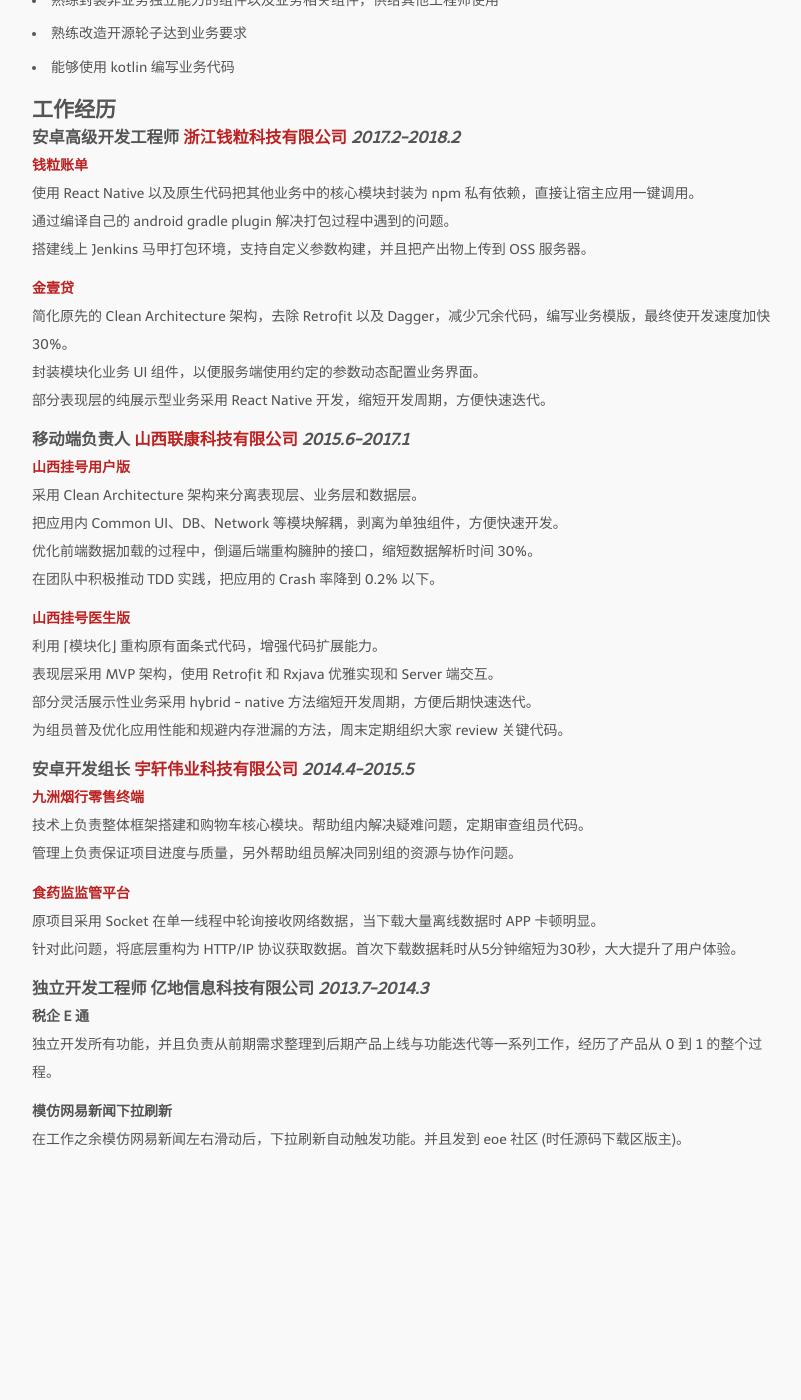
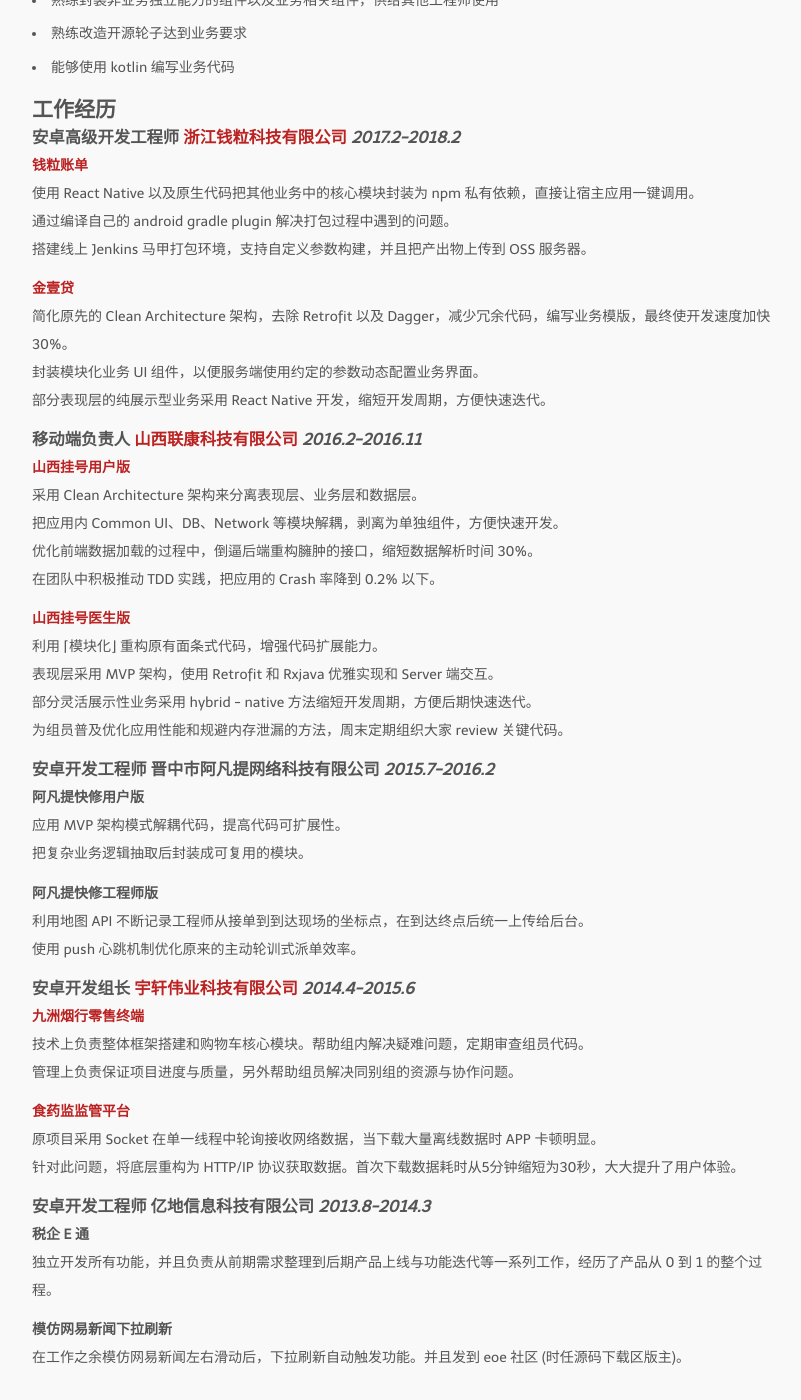
Before and after one commit to johnwatsondev/johnwatsondev.github.io, a Jekyll site: the page built from mycv.md, in a window 1280 px wide and 1400 px high, scrolled down 594 px. Shown: the whole window, without its empty margins (233-1034 px from the left). Built offline with Jekyll 4.4.1, drawn with Linux system fonts in a browser that asks for light colours; nearby versions of some CDN libraries; some web fonts are replaced; before the commit the page ends 1776 px from its top, so only the background shows below that.

Commit message:
Update: work experience of CV

```diff
--- a/mycv.md
+++ b/mycv.md
@@ -26,6 +26,7 @@ permalink: /mycv
 - 能够使用 kotlin 编写业务代码
 
 ## 工作经历
+
 ### 安卓高级开发工程师 [浙江钱粒科技有限公司](https://www.fqgj.net/) *2017.2-2018.2*
 
 #### [钱粒账单](http://sj.qq.com/myapp/detail.htm?apkName=com.qianlizhangdan.app)
@@ -38,7 +39,7 @@ permalink: /mycv
 封装模块化业务 UI 组件，以便服务端使用约定的参数动态配置业务界面。
 部分表现层的纯展示型业务采用 React Native 开发，缩短开发周期，方便快速迭代。
 
-### 移动端负责人 [山西联康科技有限公司](http://www.sx-uh.com/) *2015.6-2017.1*
+### 移动端负责人 [山西联康科技有限公司](http://www.sx-uh.com/) *2016.2-2016.11*
 
 #### [山西挂号用户版](http://sj.qq.com/myapp/detail.htm?apkName=com.uh.rdsp)
 采用 Clean Architecture 架构来分离表现层、业务层和数据层。
@@ -52,7 +53,17 @@ permalink: /mycv
 部分灵活展示性业务采用 hybrid - native 方法缩短开发周期，方便后期快速迭代。
 为组员普及优化应用性能和规避内存泄漏的方法，周末定期组织大家 review 关键代码。
 
-### 安卓开发组长 [宇轩伟业科技有限公司](http://www.yuxuanweiye.com/) *2014.4-2015.5*
+### 安卓开发工程师 晋中市阿凡提网络科技有限公司 *2015.7-2016.2*
+
+#### 阿凡提快修用户版
+应用 MVP 架构模式解耦代码，提高代码可扩展性。
+把复杂业务逻辑抽取后封装成可复用的模块。
+
+#### 阿凡提快修工程师版
+利用地图 API 不断记录工程师从接单到到达现场的坐标点，在到达终点后统一上传给后台。
+使用 push 心跳机制优化原来的主动轮训式派单效率。
+
+### 安卓开发组长 [宇轩伟业科技有限公司](http://www.yuxuanweiye.com/) *2014.4-2015.6*
 
 #### [九洲烟行零售终端](http://www.yuxuanweiye.com/product/show-120.aspx)
 技术上负责整体框架搭建和购物车核心模块。帮助组内解决疑难问题，定期审查组员代码。
@@ -62,7 +73,7 @@ permalink: /mycv
 原项目采用 Socket 在单一线程中轮询接收网络数据，当下载大量离线数据时 APP 卡顿明显。
 针对此问题，将底层重构为 HTTP/IP 协议获取数据。首次下载数据耗时从5分钟缩短为30秒，大大提升了用户体验。
 
-### 独立开发工程师 亿地信息科技有限公司 *2013.7-2014.3*
+### 安卓开发工程师 亿地信息科技有限公司 *2013.8-2014.3*
 
 #### 税企 E 通
 独立开发所有功能，并且负责从前期需求整理到后期产品上线与功能迭代等一系列工作，经历了产品从 0 到 1 的整个过程。
```
